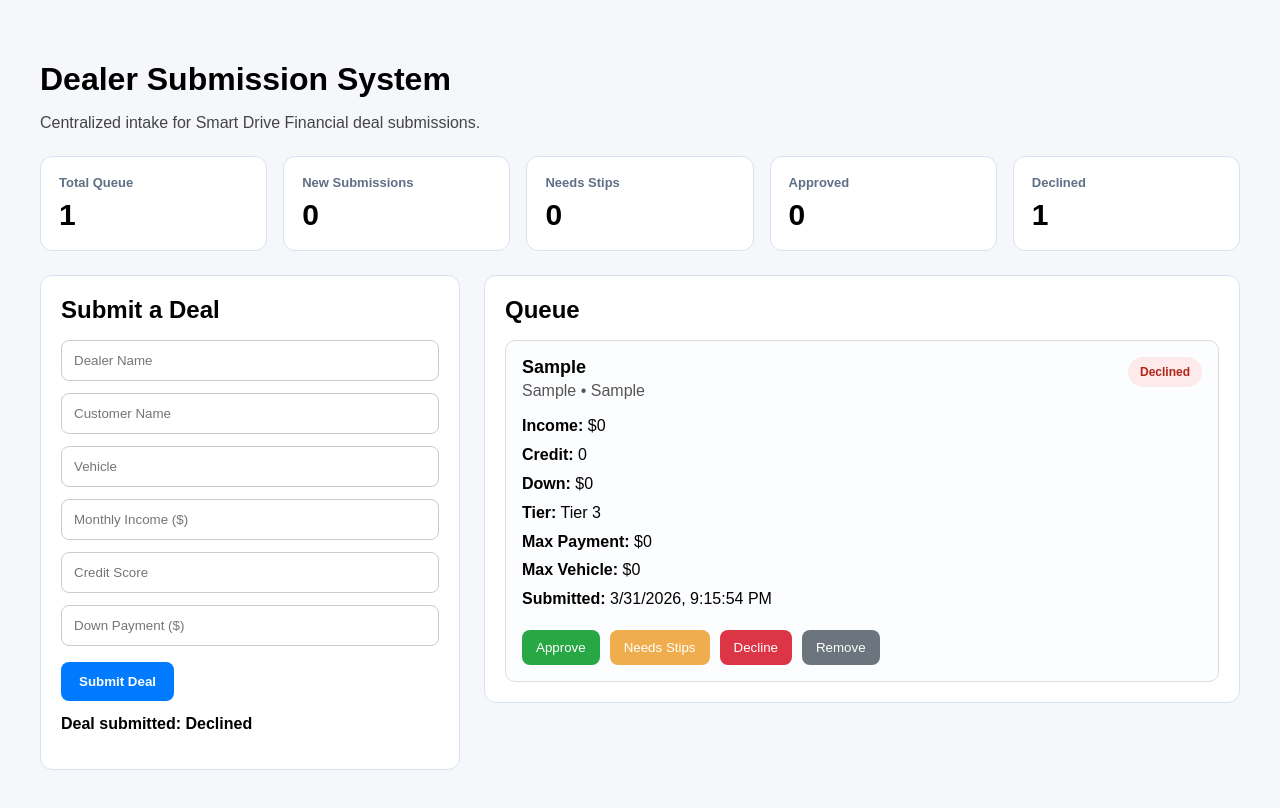
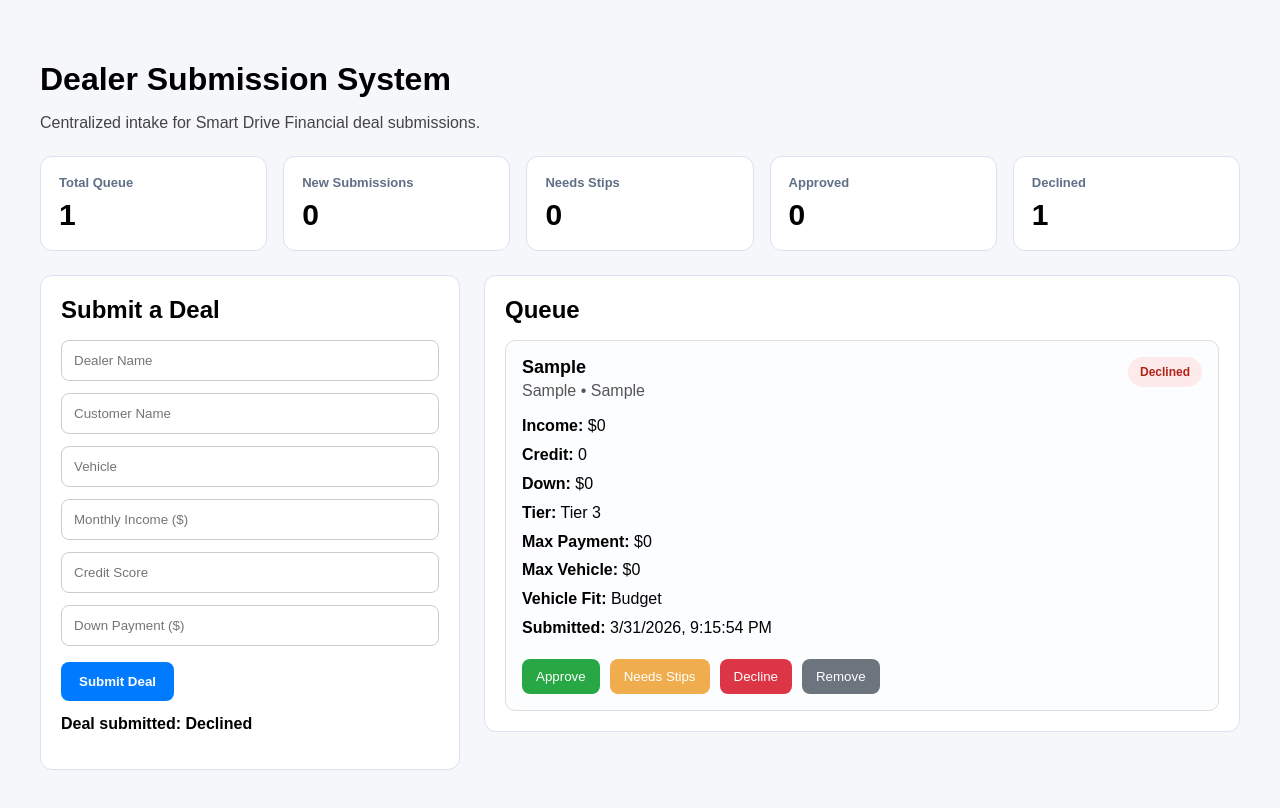
Before and after one commit to dliber13/smart-drive, a Next.js app: page /dealer in a window 1280 px wide. Both pictures are taken after typing "Sample", "Sample", "Sample", "Sample", "Sample", "Sample" into the empty fields and a click on the button "Submit Deal". Shown: the top 808 px of the page. Built offline with nearby package versions, Linux system fonts and the light colour scheme.

Commit message:
Update page.tsx

```diff
--- a/app/dealer/page.tsx
+++ b/app/dealer/page.tsx
@@ -232,6 +232,7 @@ vehicleRecommendation,
 <div><strong>Tier:</strong> {deal.tier}</div>
 <div><strong>Max Payment:</strong> ${Math.round(deal.maxPayment)}</div>
 <div><strong>Max Vehicle:</strong> ${Math.round(deal.maxVehiclePrice)}</div>
+<div><strong>Vehicle Fit:</strong> {deal.vehicleRecommendation}</div>
 
 <div><strong>Submitted:</strong> {deal.submittedAt}</div>
                   </div>
```
